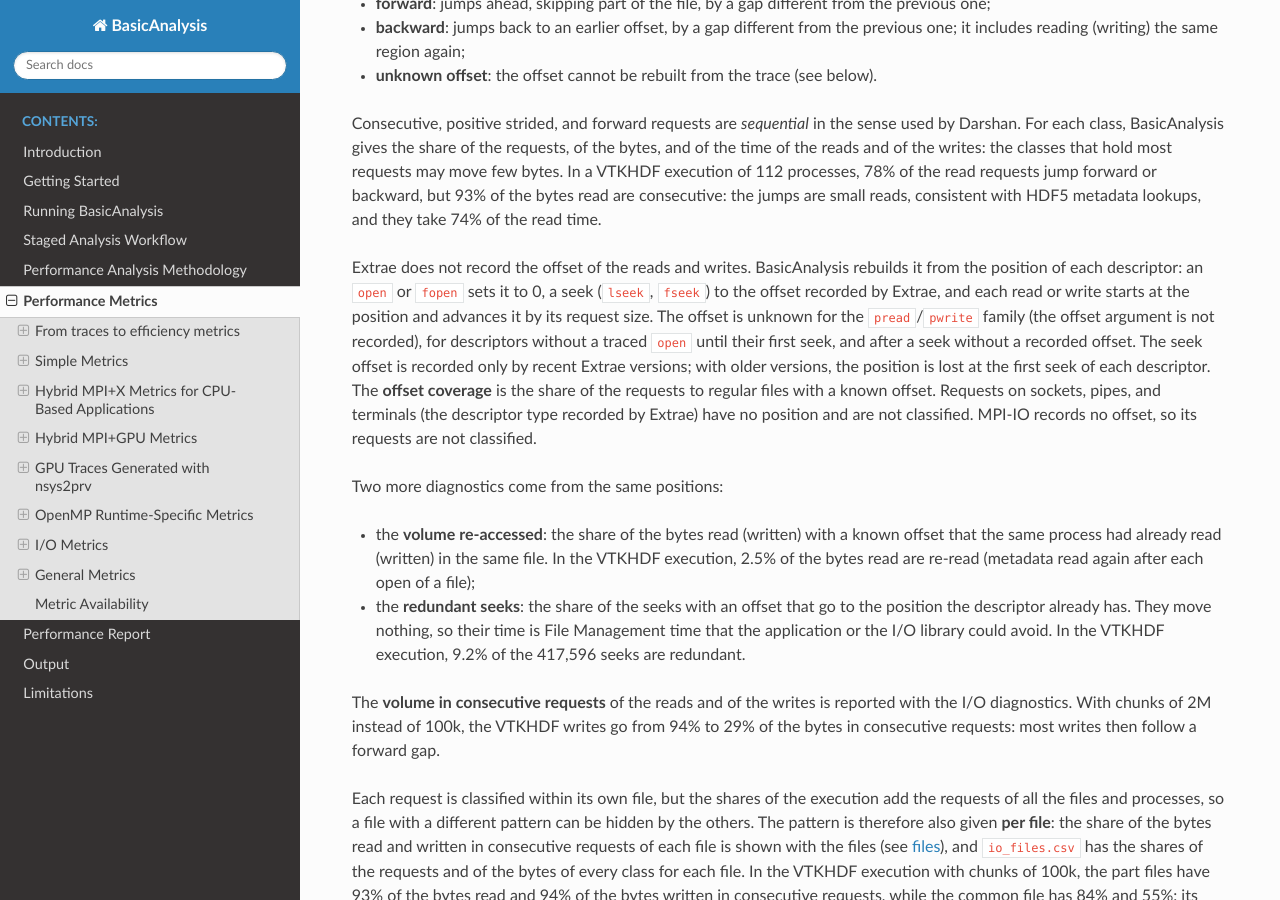
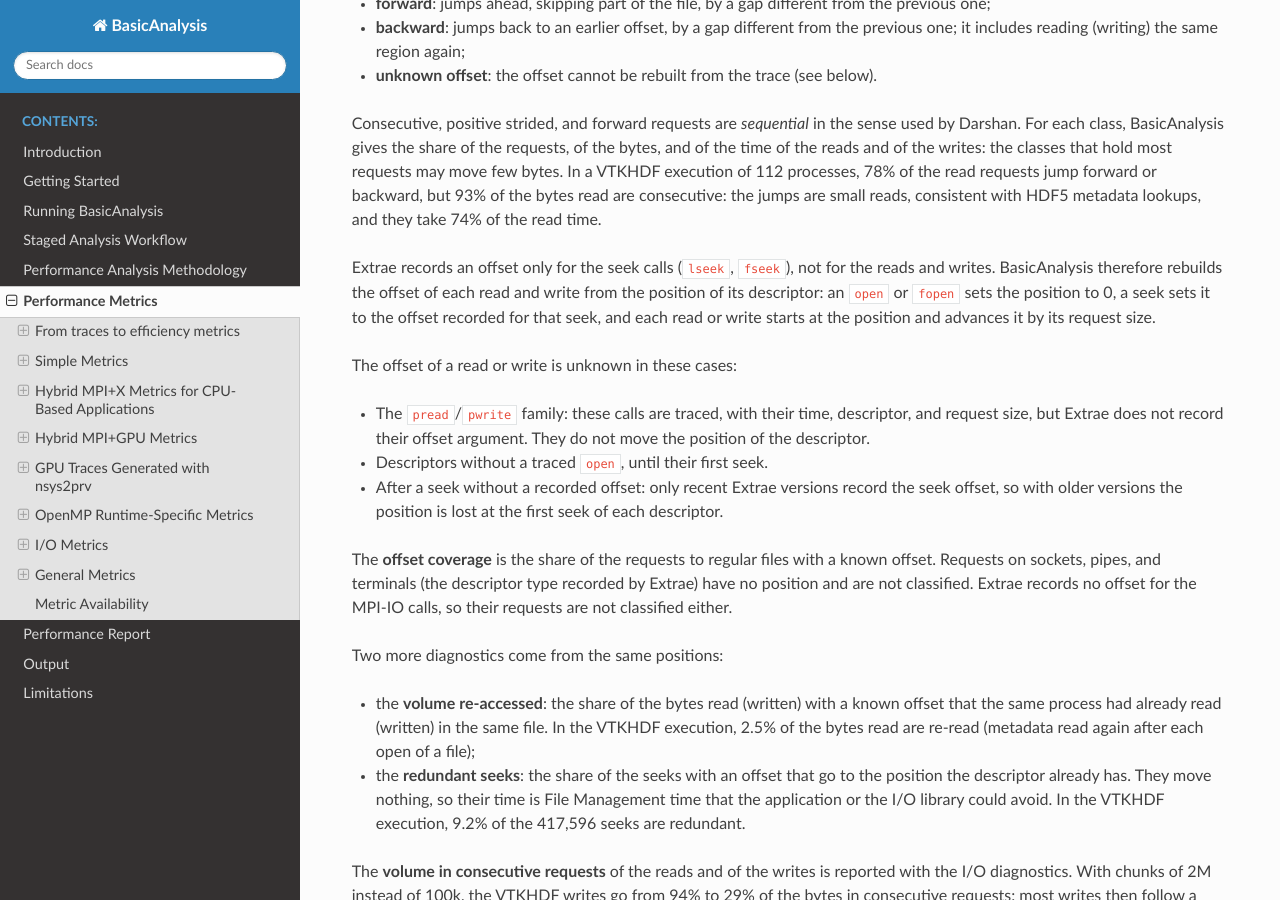
Before and after one commit to bsc-performance-tools/basicanalysis, a Sphinx documentation site: the page built from doc/source/06_metrics.rst, in a window 1280 px wide and 900 px high, scrolled down 54546 px. Built offline with Sphinx 7.4.7 and the Read the Docs theme 3.1.0, drawn with Linux system fonts in a browser that asks for light colours.

Commit message:
Clarify the I/O that Extrae records in the User Guide
State that Extrae records an offset only for the seek calls, and list the cases
where the offset of a read or write is unknown. List the I/O calls that Extrae
5.1.3 and 5.1.10 do not instrument, whose time counts as useful time.

```diff
--- a/doc/source/06_metrics.rst
+++ b/doc/source/06_metrics.rst
@@ -3873,19 +3873,27 @@ classes that hold most requests may move few bytes. In a VTKHDF execution of
 the bytes read are consecutive: the jumps are small reads, consistent with
 HDF5 metadata lookups, and they take 74% of the read time.
 
-Extrae does not record the offset of the reads and writes. BasicAnalysis
-rebuilds it from the position of each descriptor: an ``open`` or ``fopen``
-sets it to 0, a seek (``lseek``, ``fseek``) to the offset recorded by
-Extrae, and each read or write starts at the position and advances it by its
-request size. The offset is unknown for the ``pread``/``pwrite`` family (the
-offset argument is not recorded), for descriptors without a traced
-``open`` until their first seek, and after a seek without a recorded offset.
-The seek offset is recorded only by recent Extrae versions; with older
-versions, the position is lost at the first seek of each descriptor. The
-**offset coverage** is the share of the requests to regular files with a
+Extrae records an offset only for the seek calls (``lseek``, ``fseek``), not
+for the reads and writes. BasicAnalysis therefore rebuilds the offset of each
+read and write from the position of its descriptor: an ``open`` or ``fopen``
+sets the position to 0, a seek sets it to the offset recorded for that seek,
+and each read or write starts at the position and advances it by its request
+size.
+
+The offset of a read or write is unknown in these cases:
+
+* The ``pread``/``pwrite`` family: these calls are traced, with their time,
+  descriptor, and request size, but Extrae does not record their offset
+  argument. They do not move the position of the descriptor.
+* Descriptors without a traced ``open``, until their first seek.
+* After a seek without a recorded offset: only recent Extrae versions record
+  the seek offset, so with older versions the position is lost at the first
+  seek of each descriptor.
+
+The **offset coverage** is the share of the requests to regular files with a
 known offset. Requests on sockets, pipes, and terminals (the descriptor type
-recorded by Extrae) have no position and are not classified. MPI-IO records
-no offset, so its requests are not classified.
+recorded by Extrae) have no position and are not classified. Extrae records
+no offset for the MPI-IO calls, so their requests are not classified either.
 
 Two more diagnostics come from the same positions:
 
```
Also changed, not shown: doc/source/09_limitations.rst (+20 -3 lines), 1 other file.
